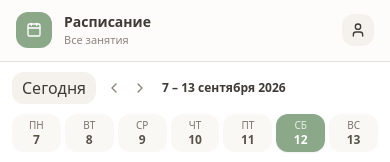
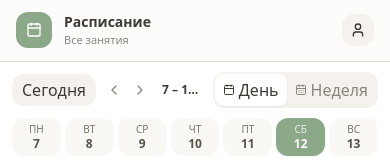
Before and after one commit to quemque/deafsign-schedule, a Next.js app: page / in a window 390 px wide. Shown: the top 162 px of the page. Built offline with nearby package versions, Linux system fonts and the light colour scheme; no server answers; the database is empty.

Commit message:
feat(schedule): add mobile view toggle between day and week

```diff
--- a/app/page.tsx
+++ b/app/page.tsx
@@ -31,6 +31,7 @@ export default function SchedulePage() {
    const lessonForm = useLessonForm(refreshSchedule)
    const lessonDetails = useLessonDetails(refreshSchedule)
 
+   const [mobileViewMode, setMobileViewMode] = useState<'day' | 'week'>('day')
    const [isDeleteConfirmOpen, setIsDeleteConfirmOpen] = useState(false)
 
    const isAdmin = user?.role === 'ADMIN'
@@ -45,6 +46,8 @@ export default function SchedulePage() {
             weekDates={weekDates}
             currentDate={currentDate}
             isAdmin={isAdmin}
+            mobileViewMode={mobileViewMode}
+            onMobileViewModeChange={setMobileViewMode}
             onPrevWeek={prevWeek}
             onNextWeek={nextWeek}
             onSetToday={setToday}
@@ -63,6 +66,7 @@ export default function SchedulePage() {
                   currentDate={currentDate}
                   currentTime={currentTime}
                   visibleLessons={visibleLessons}
+                  mobileViewMode={mobileViewMode}
                   onSelectDate={setCurrentDate}
                   onSelectLesson={(lesson, dayDate) =>
                      lessonDetails.openDetails(lesson, dayDate)
--- a/components/schedule/ScheduleGrid.tsx
+++ b/components/schedule/ScheduleGrid.tsx
@@ -31,6 +31,7 @@ interface ScheduleGridProps {
    currentDate: Date
    currentTime: Date
    visibleLessons: ApiLesson[]
+   mobileViewMode?: 'day' | 'week'
    onSelectDate: (date: Date) => void
    onSelectLesson: (lesson: ApiLesson, dayDate: Date) => void
 }
@@ -86,6 +87,7 @@ export function ScheduleGrid({
    currentDate,
    currentTime,
    visibleLessons,
+   mobileViewMode = 'day',
    onSelectDate,
    onSelectLesson,
 }: ScheduleGridProps) {
@@ -100,11 +102,13 @@ export function ScheduleGrid({
       return () => window.removeEventListener('resize', checkMobile)
    }, [])
 
+   const isSingleDayMobile = isMobile && mobileViewMode === 'day'
+
    const { startHour, endHour, timeSlots } = useMemo(() => {
       let minMinutes = Infinity
       let maxMinutes = -Infinity
 
-      const targetDays = isMobile
+      const targetDays = isSingleDayMobile
          ? weekDates.filter(
               (day) =>
                  day.dateObj.toDateString() === currentDate.toDateString(),
@@ -156,7 +160,7 @@ export function ScheduleGrid({
          endHour: eHour,
          timeSlots: slots,
       }
-   }, [weekDates, visibleLessons, isMobile, currentDate])
+   }, [weekDates, visibleLessons, isSingleDayMobile, currentDate])
 
    const totalHours = Math.max(1, endHour - startHour)
    const totalHeightPx = totalHours * 96
@@ -169,11 +173,21 @@ export function ScheduleGrid({
       return ((currentTotalMin - startTotalMin) / 60) * 96
    }
 
+   const gridColsClass =
+      mobileViewMode === 'week'
+         ? 'grid-cols-[44px_repeat(7,minmax(105px,1fr))] sm:grid-cols-[60px_repeat(7,1fr)]'
+         : 'grid-cols-[44px_1fr] sm:grid-cols-[60px_repeat(7,1fr)]'
+
+   const containerWidthClass =
+      mobileViewMode === 'week' ? 'min-w-[780px] sm:min-w-full' : 'min-w-full'
+
    return (
       <div className="flex-1 bg-white rounded-2xl border border-[#E5E0D8] shadow-sm flex flex-col overflow-hidden">
          <div className="flex-1 overflow-auto w-full relative custom-scrollbar bg-white">
-            <div className="min-w-full relative">
-               <div className="grid grid-cols-[44px_1fr] sm:grid-cols-[60px_repeat(7,1fr)] sticky top-0 z-40 bg-[#FDFCFB]/95 backdrop-blur-md shadow-[0_1px_2px_rgba(0,0,0,0.04)]">
+            <div className={`${containerWidthClass} relative`}>
+               <div
+                  className={`grid ${gridColsClass} sticky top-0 z-40 bg-[#FDFCFB]/95 backdrop-blur-md shadow-[0_1px_2px_rgba(0,0,0,0.04)]`}
+               >
                   <div className="border-b border-r border-[#E5E0D8] sticky left-0 z-50 bg-[#FDFCFB]/95 backdrop-blur-md flex flex-col items-center justify-center py-2 text-[9px] sm:text-[11px] font-semibold text-[#B0A89E] uppercase tracking-wider">
                      <Clock className="w-3 h-3 sm:w-3.5 sm:h-3.5 mb-0.5 opacity-60" />
                      Время
@@ -187,7 +201,9 @@ export function ScheduleGrid({
                            key={day.key}
                            onClick={() => onSelectDate(day.dateObj)}
                            className={`py-2 sm:py-3 px-1 sm:px-2 border-b border-r border-[#E5E0D8] last:border-r-0 flex-col items-center justify-center cursor-pointer transition-colors ${
-                              isSelected ? 'flex' : 'hidden sm:flex'
+                              isSelected || mobileViewMode === 'week'
+                                 ? 'flex'
+                                 : 'hidden sm:flex'
                            } ${day.isToday ? 'bg-[#E8F0E8]/60' : 'hover:bg-[#F5F2ED]/40'}`}
                         >
                            <span className="text-[11px] sm:text-xs font-medium text-[#8B857D]">
@@ -208,7 +224,7 @@ export function ScheduleGrid({
                </div>
 
                <div
-                  className="grid grid-cols-[44px_1fr] sm:grid-cols-[60px_repeat(7,1fr)] relative"
+                  className={`grid ${gridColsClass} relative`}
                   style={{ minHeight: `${totalHeightPx}px` }}
                >
                   <div className="bg-[#FDFCFB] flex flex-col text-right select-none sticky left-0 z-30 border-r border-[#E5E0D8]">
@@ -260,7 +276,9 @@ export function ScheduleGrid({
                         <div
                            key={day.key}
                            className={`relative border-r border-[#F0EDE8] last:border-r-0 ${
-                              isSelected ? 'block' : 'hidden sm:block'
+                              isSelected || mobileViewMode === 'week'
+                                 ? 'block'
+                                 : 'hidden sm:block'
                            } ${day.isToday ? 'bg-[#E8F0E8]/10' : 'bg-white'}`}
                         >
                            {timeSlots.map((time) => (
--- a/components/schedule/ScheduleSubHeader.tsx
+++ b/components/schedule/ScheduleSubHeader.tsx
@@ -1,6 +1,12 @@
 'use client'
 
-import { ChevronLeft, ChevronRight, Plus } from 'lucide-react'
+import {
+   ChevronLeft,
+   ChevronRight,
+   Plus,
+   CalendarDays,
+   Calendar,
+} from 'lucide-react'
 
 interface DayItem {
    key: string
@@ -16,6 +22,8 @@ interface ScheduleSubHeaderProps {
    weekDates: DayItem[]
    currentDate: Date
    isAdmin: boolean
+   mobileViewMode?: 'day' | 'week'
+   onMobileViewModeChange?: (mode: 'day' | 'week') => void
    onPrevWeek: () => void
    onNextWeek: () => void
    onSetToday: () => void
@@ -28,6 +36,8 @@ export function ScheduleSubHeader({
    weekDates,
    currentDate,
    isAdmin,
+   mobileViewMode = 'day',
+   onMobileViewModeChange,
    onPrevWeek,
    onNextWeek,
    onSetToday,
@@ -38,7 +48,7 @@ export function ScheduleSubHeader({
       <div className="bg-white border-b border-[#E5E0D8] px-3 py-2.5 sm:px-6 sm:py-3.5 shrink-0 shadow-2xs">
          <div className="max-w-7xl mx-auto flex flex-col gap-2.5">
             <div className="flex items-center justify-between gap-2">
-               <div className="flex items-center gap-1.5 sm:gap-2">
+               <div className="flex items-center gap-1.5 sm:gap-2 min-w-0">
                   <button
                      type="button"
                      onClick={onSetToday}
@@ -46,7 +56,7 @@ export function ScheduleSubHeader({
                   >
                      Сегодня
                   </button>
-                  <div className="flex items-center gap-0.5">
+                  <div className="flex items-center gap-0.5 shrink-0">
                      <button
                         type="button"
                         onClick={onPrevWeek}
@@ -67,6 +77,36 @@ export function ScheduleSubHeader({
                   </span>
                </div>
 
+               <div className="flex items-center gap-1.5 shrink-0">
+                  {onMobileViewModeChange && (
+                     <div className="flex sm:hidden items-center bg-[#F5F2ED] p-0.5 rounded-xl">
+                        <button
+                           type="button"
+                           onClick={() => onMobileViewModeChange('day')}
+                           className={`flex items-center gap-1 px-2 py-1 text-[11px] font-semibold rounded-lg transition-all ${
+                              mobileViewMode === 'day'
+                                 ? 'bg-white text-[#3E3A35] shadow-xs'
+                                 : 'text-[#8B857D] hover:text-[#3E3A35]'
+                           }`}
+                        >
+                           <Calendar className="w-3 h-3" />
+                           <span>День</span>
+                        </button>
+                        <button
+                           type="button"
+                           onClick={() => onMobileViewModeChange('week')}
+                           className={`flex items-center gap-1 px-2 py-1 text-[11px] font-semibold rounded-lg transition-all ${
+                              mobileViewMode === 'week'
+                                 ? 'bg-white text-[#3E3A35] shadow-xs'
+                                 : 'text-[#8B857D] hover:text-[#3E3A35]'
+                           }`}
+                        >
+                           <CalendarDays className="w-3 h-3" />
+                           <span>Неделя</span>
+                        </button>
+                     </div>
+                  )}
+
                   {isAdmin && (
                      <button
                         type="button"
@@ -78,11 +118,14 @@ export function ScheduleSubHeader({
                      </button>
                   )}
                </div>
+            </div>
 
+            {mobileViewMode === 'day' && (
                <div className="flex sm:hidden items-center justify-between gap-1 overflow-x-auto custom-scrollbar pb-1">
                   {weekDates.map((day) => {
                      const isSelected =
-                     day.dateObj.toDateString() === currentDate.toDateString()
+                        day.dateObj.toDateString() ===
+                        currentDate.toDateString()
                      return (
                         <button
                            key={day.key}
@@ -106,6 +149,7 @@ export function ScheduleSubHeader({
                      )
                   })}
                </div>
+            )}
          </div>
       </div>
    )
```
Lines whose indentation alone changed are shown as unchanged.
